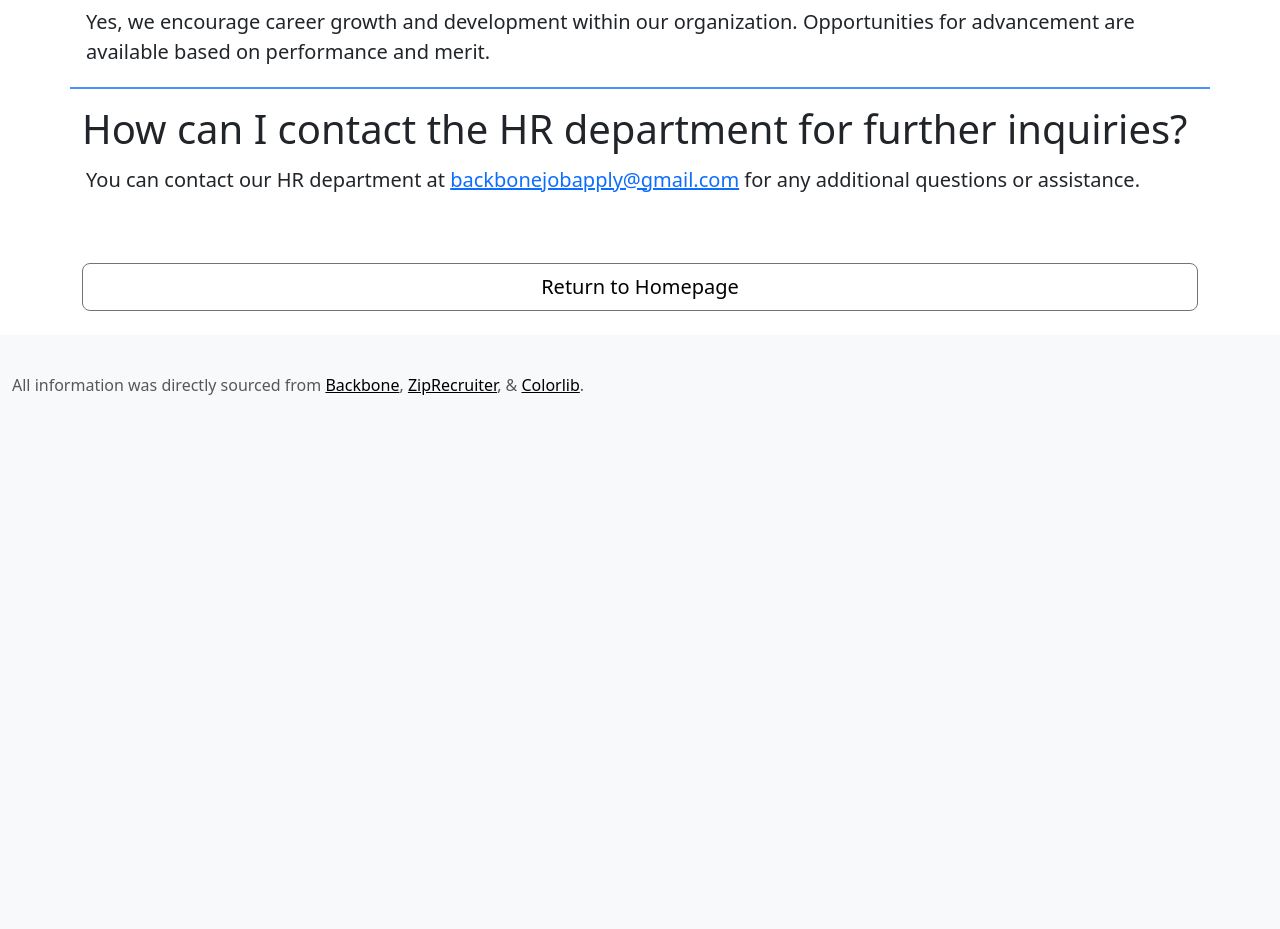
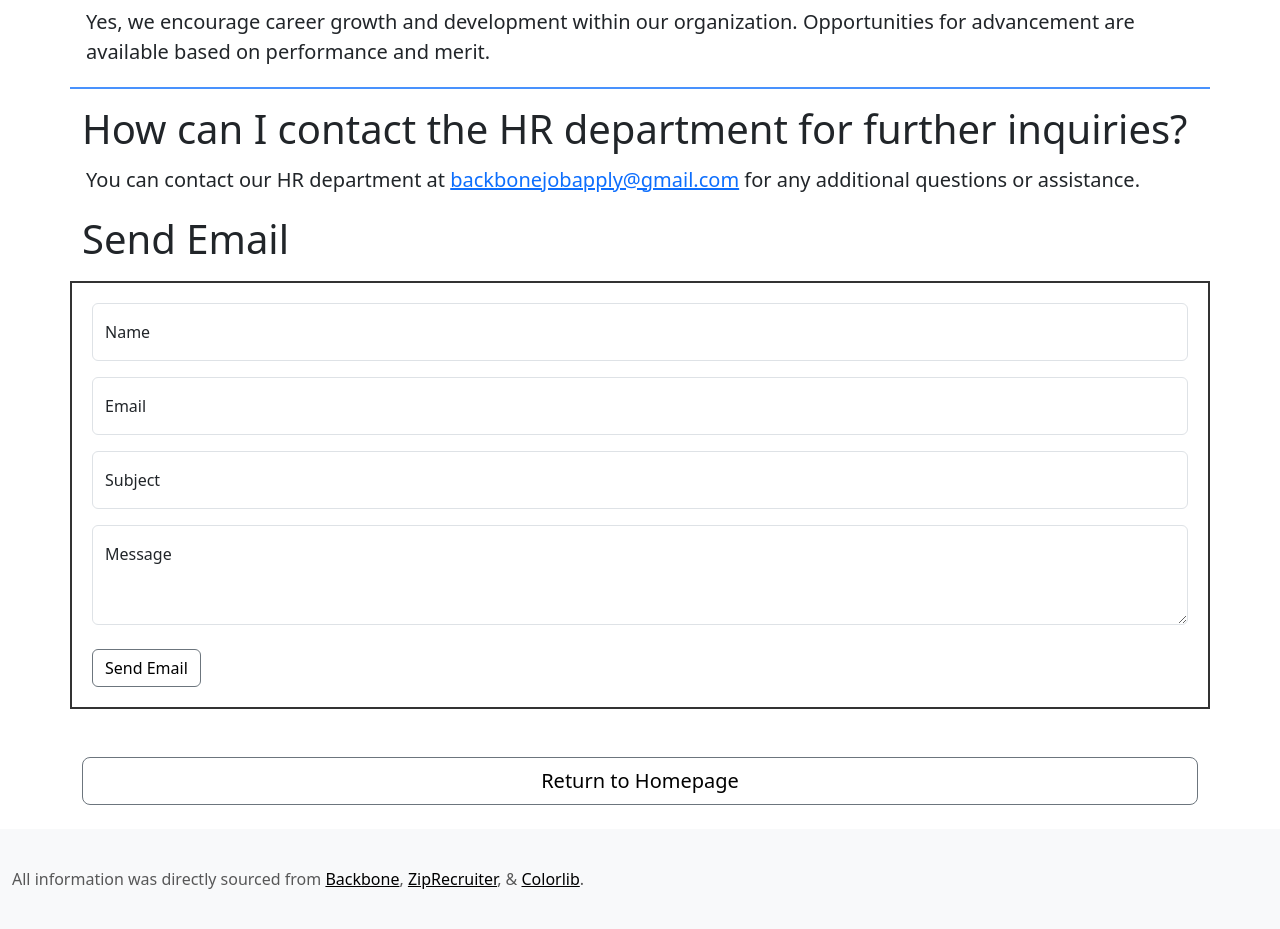
Before and after one commit to alentheguy/backbonejobapp2, a Django app: page /core/help/ in a window 1280 px wide. Shown: the part 905-1834 px from the top of the page. Before the commit the page ends 1300 px from the top, so only its background shows below. Run offline with Django 4.2, Linux system fonts and the light colour scheme; some libraries are stand-ins or nearby versions.

Commit message:
faq email functioning

```diff
--- a/backbonejobapp2/settings.py
+++ b/backbonejobapp2/settings.py
@@ -29,6 +29,7 @@ ALLOWED_HOSTS = [
     '192.168.1.40',
     '192.168.1.4',
     '192.168.0.128',
+    '192.168.0.132',
     '127.0.0.1',
     '192.168.1.8',
     '172.20.7.140',
--- a/core/static/css/styles.css
+++ b/core/static/css/styles.css
@@ -2,6 +2,8 @@ body {
   min-height: 100vh;
   display: flex;
   flex-direction: column;
+  max-width: 100%;
+  overflow-x: hidden;
 }
 .list-group {
   width: 100% !important;
--- a/core/templates/help.html
+++ b/core/templates/help.html
@@ -32,8 +32,67 @@
             <p class="p-1 lead">You can contact our HR department at <a href="mailto:backbonejobapply@gmail.com">backbonejobapply@gmail.com</a> for any additional questions or assistance.</p>
         </div>
     </div>
+    <div class="row">
+        <h1 id="appStatus">Send Email</h1>
+        <div class="formcont">
+            <form method="POST">
+                {% csrf_token %}
+                <div class="form-floating mb-3">
+                    <input type="text" class="form-control" id="Name" placeholder="John Doe">
+                    <label for="Name">Name</label>
+                </div>
+                <div class="form-floating mb-3">
+                    <input type="email" class="form-control" id="Email" placeholder="name@example.com" required>
+                    <label for="Email">Email</label>
+                </div>
+                <div class="form-floating mb-3">
+                    <input type="text" class="form-control" id="Subject" placeholder="Problem?" required>
+                    <label for="Subject">Subject</label>
+                </div>
+                <div class="form-floating">
+                    <textarea type="text" class="form-control" id="Message" placeholder="Body" style="height: 100px"></textarea>
+                    <label for="Message">Message</label>
+                </div>
+                <br>
+                <button class="btn btn-outline-secondary" type="submit" value="submit" id="FAQEmail">Send Email</button>
+            </form>
+        </div>
+    </div>
     <div class="d-grid gap-2 mt-5">
         <a href="{% url 'index' %}" class="btn btn-outline-secondary btn-lg">Return to Homepage</a>
     </div>
 </div>
+<script>
+    document.getElementById("FAQEmail").addEventListener('click', function(e) {
+        e.preventDefault();
+        const name = Name.value;
+        const email = Email.value;
+        const subject = Subject.value;
+        const message = Message.value;
+        sendFAQEmail(name, email, subject, message);
+
+    })
+    function sendFAQEmail(Name, Email, Subject, Message){
+        console.log("this is the name: ", Email);
+        if(confirm("Are you sure you want to send this Email?") == true ){
+            console.log("hekfodsnaojeofjdioshaiojdosnaiofjeownofhdsioajoidfhsoahgdiosahiofejwaohdisajfiodsjaiofejwaiofjdsoia");
+            const name = Name;
+            const email = Email;
+            const subject = Subject;
+            const message1 = Message;
+            emailjs.send("service_5yzl0nh","template_yf4mzzd",{
+                to_name: "BackBone",
+                from_name: name,
+                reply_to: email,
+                message: "" + name + " from:\n" + email + " \nwould like to reach out about:\n" + subject + "\n\nMessage:\n" + message1 + ""
+            })
+            .then(function(response) {
+                console.log('SUCCESS!', response.status, response.text);
+                document.getElementById("status" + id).innerHTML = "Accepted";
+            }, function(error) {
+                console.error('FAILED...', error);
+            });
+        }
+    }
+</script>
 {% endblock %}
```
Also changed, not shown: core/templates/adminpage.html (+3 -5 lines), core/templates/benefits.html (+18 -18 lines), core/static/javascript/scripts.js (line endings or trailing spaces), db.sqlite3.
